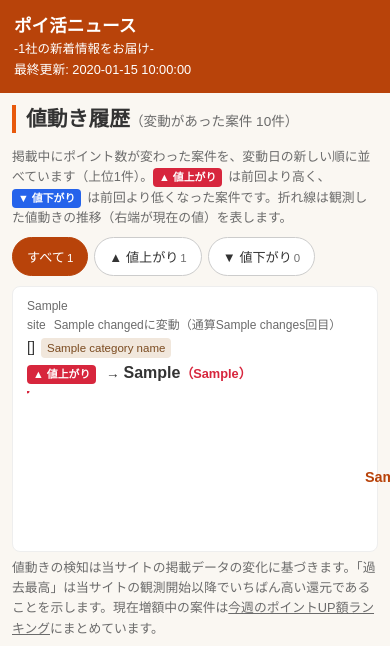
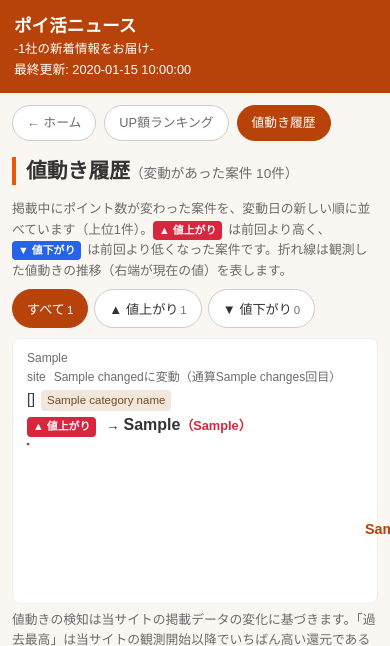
Before and after one commit to y-kam/poikatu-news, a Python web app: template builder/templates/history.html.j2 in a window 390 px wide; the page is wider, and only the part inside the window is pictured. Shown: the top 646 px of that part. Run offline with Jinja, Linux system fonts and the light colour scheme; the template is opened without the code that fills it: most values are stand-ins (such as "Sample title", 1, 10 or a date in 2020).

Commit message:
20260726

```diff
--- a/builder/static/style.css
+++ b/builder/static/style.css
@@ -87,6 +87,8 @@ h2 { font-size:1.3rem; border-left:4px solid var(--accent); padding-left:10px; m
 /* ページ内ジャンプ。ページが縦に長い（数万px）ため、目的のセクションへ直接飛べるようにする */
 .jumpnav { display:flex; flex-wrap:wrap; gap:8px; margin-bottom:16px; }
 .jumpnav a { border:1px solid var(--bd); background:var(--card); color:var(--muted); border-radius:999px; padding:7px 14px; font-size:.8rem; text-decoration:none; white-space:nowrap; }
+/* ランキング・値動き履歴の関連ページタブで現在ページを塗りつぶし表示（チップのactiveと同じ配色） */
+.jumpnav a.current { background:var(--accent-bg); border-color:var(--accent-bg); color:#fff; }
 .cat { display:inline-block; background:var(--cat-bg); color:var(--cat-text); font-size:.72rem; border-radius:4px; padding:1px 6px; margin-left:6px; vertical-align:middle; white-space:nowrap; }
 .cond { color:var(--muted); font-size:.8rem; }
 .group { background:var(--card); border:1px solid var(--line); border-radius:10px; padding:12px 14px; margin-bottom:10px; }
@@ -239,12 +241,12 @@ footer .footlinks a { display:inline-block; padding:8px 0; margin-right:20px; }
   /* スマホは案件名の折返しでタイトル行が窮屈になるため、掲載/更新時刻はタイトル下の独立行に落として
      案件名（主役）を読みやすくする。カテゴリタグ(.cat)は短いのでタイトル行末尾のまま残す */
   .newlist .posted { display:block; margin-left:0; margin-top:2px; }
-  /* ランキング: 1段目=順位/サイト名・日付/増額幅、2段目=案件名、3段目=旧値→新値 */
-  .ranklist li { grid-template-columns:auto 1fr auto; }
-  .ranklist .rank { grid-row:1; width:1.7em; height:1.7em; font-size:.8rem; }
+  /* ランキング: 列を明示して、順位がカード右上へ自動配置されるのを防ぐ */
+  .ranklist li { grid-template-columns:2.2em 1fr auto; }
+  .ranklist .rank { grid-row:1; grid-column:1; width:1.7em; height:1.7em; font-size:.8rem; }
   .ranklist li:nth-child(-n+3) .rank { font-size:.85rem; }
   .ranklist .rankmeta { grid-column:2; grid-row:1; }
-  .ranklist .delta { grid-column:3; grid-row:1; }
+  .ranklist .delta { grid-column:3; grid-row:1; justify-self:end; }
   .ranklist .delta-label { display:inline; margin-right:4px; }
   .ranklist .delta-val { font-size:1rem; }
   .ranklist .ttl { grid-column:1 / -1; grid-row:2; }
--- a/builder/templates/base.html.j2
+++ b/builder/templates/base.html.j2
@@ -38,7 +38,9 @@
 <meta name="theme-color" media="(prefers-color-scheme: light)" content="#b8430a">
 <meta name="theme-color" media="(prefers-color-scheme: dark)" content="#a03a08">
 <meta name="theme-color" content="#b8430a">
-<link rel="stylesheet" href="/style.css">
+{# ?v= はCSS内容のハッシュ（generate.pyで算出）。デプロイでCSSが変わるとURLも変わり、
+   ブラウザの1日キャッシュに関係なく即座に新CSSが読まれる（旧CSSでのレイアウト崩れ防止） #}
+<link rel="stylesheet" href="/style.css?v={{ css_v }}">
 {% if publish.ga4_id %}
 <script async src="https://www.googletagmanager.com/gtag/js?id={{ publish.ga4_id }}"></script>
 <script>
--- a/builder/templates/history.html.j2
+++ b/builder/templates/history.html.j2
@@ -32,6 +32,12 @@
   <div class="meta">最終更新: {{ updated_at }}</div>
 {% endblock %}
 {% block content %}
+{# 関連ページタブ: トップ・UP額ランキングと行き来しやすくする（現在ページは塗りつぶし表示） #}
+<nav class="jumpnav" aria-label="関連ページ">
+  <a href="/">← ホーム</a>
+  <a href="/ranking.html">UP額ランキング</a>
+  <a href="/history.html" class="current" aria-current="page">値動き履歴</a>
+</nav>
 <section>
   <h2>値動き履歴<span class="allcount">（変動があった案件 {{ total }}件）</span></h2>
   <p class="note">掲載中にポイント数が変わった案件を、変動日の新しい順に並べています{% if rows|length < total %}（上位{{ rows|length }}件）{% endif %}。<span class="dirbadge dir-up">▲ 値上がり</span>は前回より高く、<span class="dirbadge dir-down">▼ 値下がり</span>は前回より低くなった案件です。折れ線は観測した値動きの推移（右端が現在の値）を表します。</p>
--- a/builder/templates/ranking.html.j2
+++ b/builder/templates/ranking.html.j2
@@ -32,6 +32,12 @@
   <div class="meta">最終更新: {{ updated_at }}</div>
 {% endblock %}
 {% block content %}
+{# 関連ページタブ: トップ・値動き履歴と行き来しやすくする（現在ページは塗りつぶし表示） #}
+<nav class="jumpnav" aria-label="関連ページ">
+  <a href="/">← ホーム</a>
+  <a href="/ranking.html" class="current" aria-current="page">UP額ランキング</a>
+  <a href="/history.html">値動き履歴</a>
+</nav>
 <section>
   <h2>今週のポイントUP額ランキング<span class="allcount">（直近{{ up_days }}日）</span></h2>
   <p class="note">直近{{ up_days }}日間にポイントが増額され、今も増額中の案件を「増額幅（いくらUPしたか・円換算）」の大きい順に並べています。増額が終わった案件は自動的にランキングから外れます。</p>
```
Also changed, not shown: builder/generate.py (+7 -0 lines).
